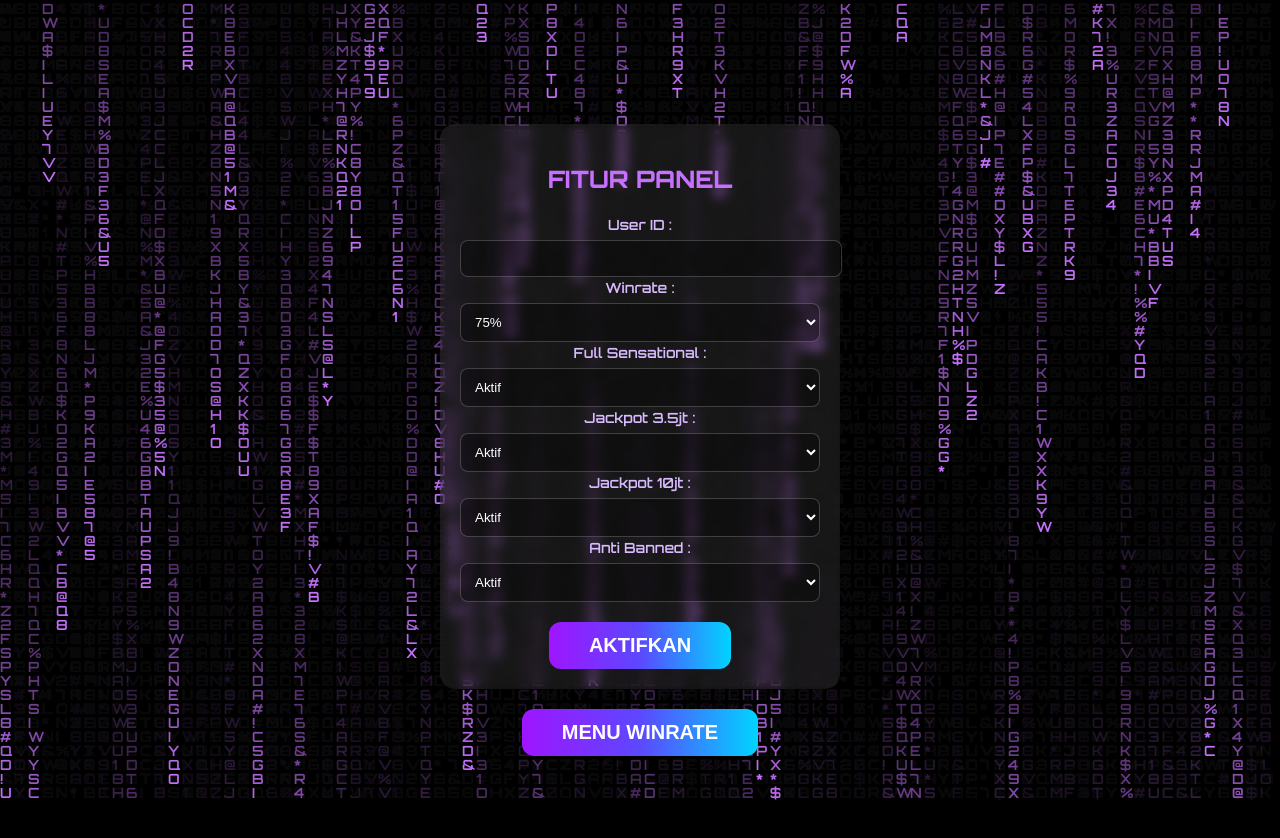
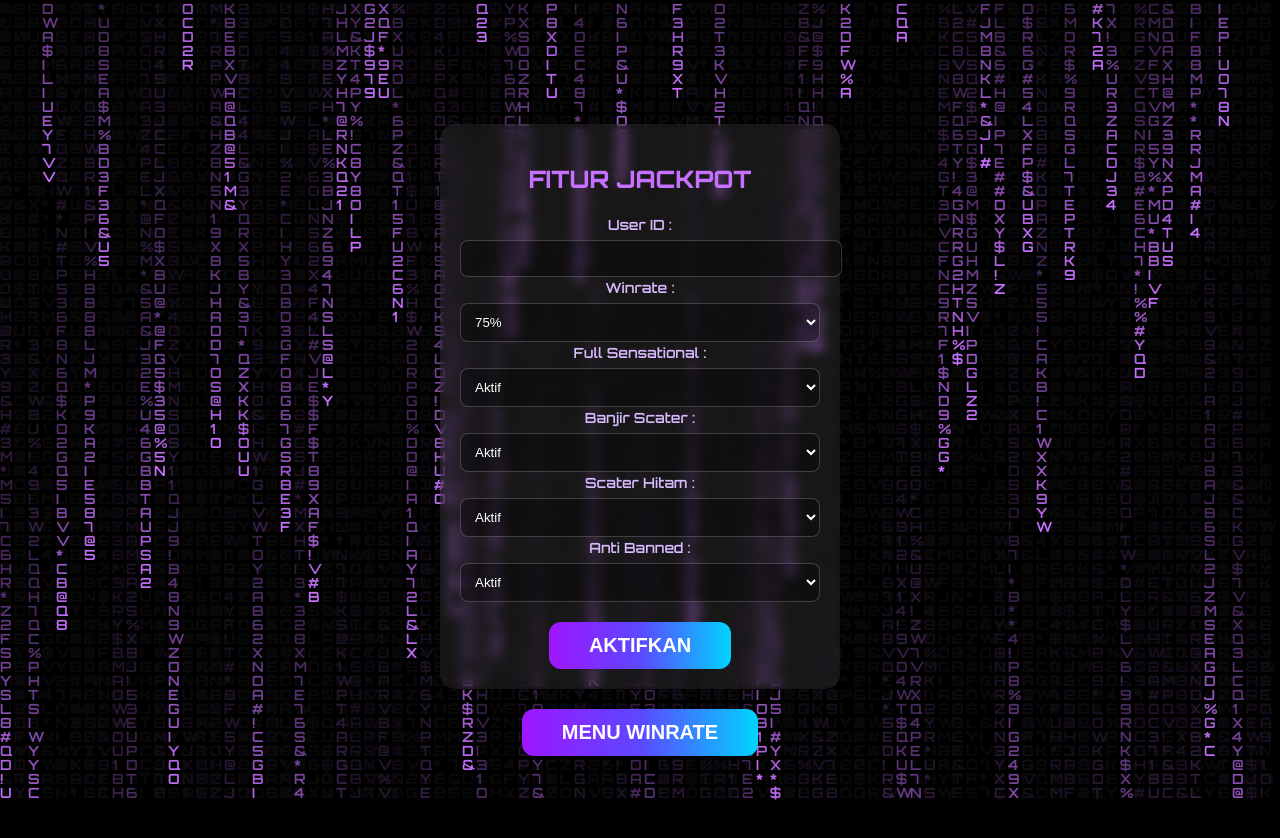
Before and after one commit to yareuuuuu108-source/HARIMAUSYSTEM, a plain HTML site: page index.html in a window 1280 px wide. Both pictures are taken after a click on the button "START". Drawn offline with Linux system fonts and the light colour scheme.

Commit message:
Update index.html

```diff
--- a/index.html
+++ b/index.html
@@ -65,7 +65,7 @@ input,select {width:100%;padding:10px;margin-top:6px;border-radius:8px;border:1p
 
 <div id="panel" class="page">
  <div class="container">
-   <h2 style="color:#c770ff;">FITUR PANEL</h2>
+   <h2 style="color:#c770ff;">FITUR JACKPOT</h2>
 
    <label class="label">User ID :</label>
    <input id="pf_user">
@@ -76,10 +76,10 @@ input,select {width:100%;padding:10px;margin-top:6px;border-radius:8px;border:1p
    <label class="label">Full Sensational :</label>
    <select id="pf_fs"><option>Aktif</option><option>Tidak Aktif</option></select>
 
-   <label class="label">Jackpot 3.5jt :</label>
+   <label class="label">Banjir Scater :</label>
    <select id="pf_j1"><option>Aktif</option><option>Tidak Aktif</option></select>
 
-   <label class="label">Jackpot 10jt :</label>
+   <label class="label">Scater Hitam :</label>
    <select id="pf_j2"><option>Aktif</option><option>Tidak Aktif</option></select>
 
    <label class="label">Anti Banned :</label>
```
